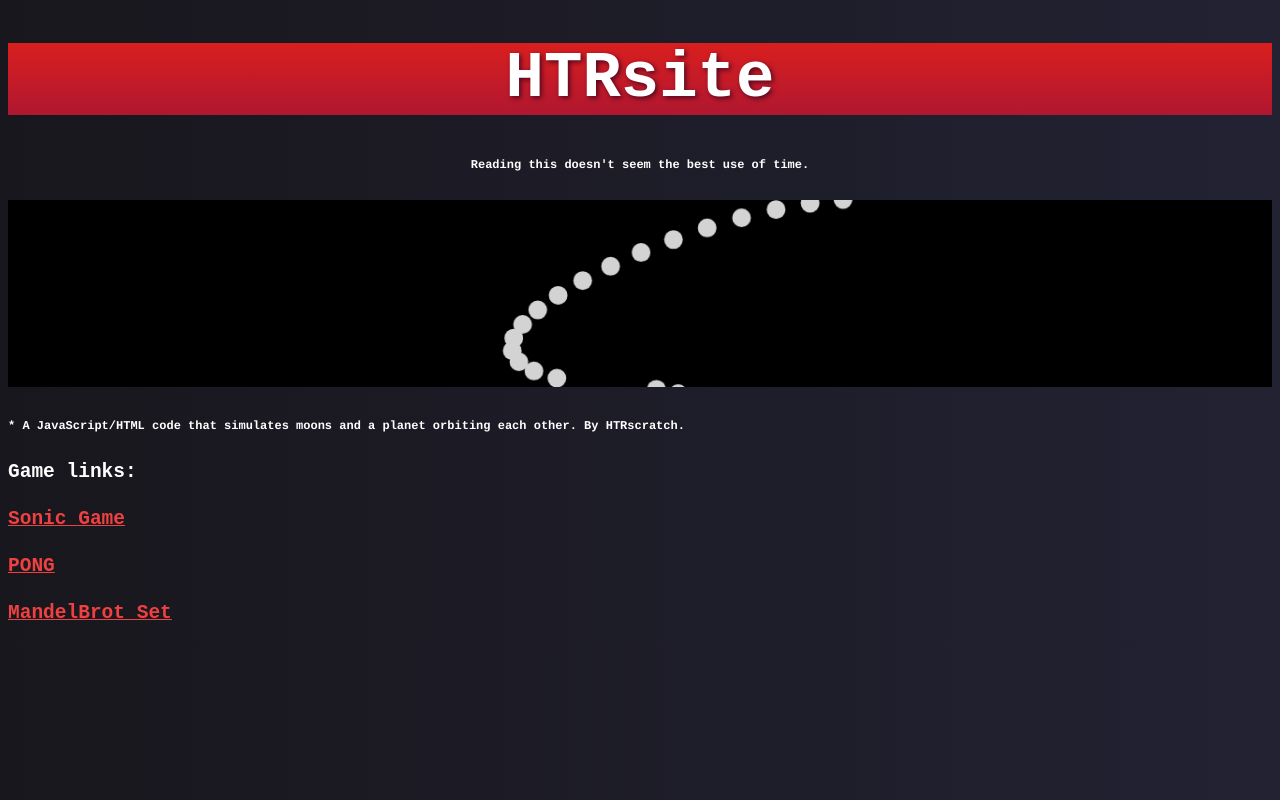
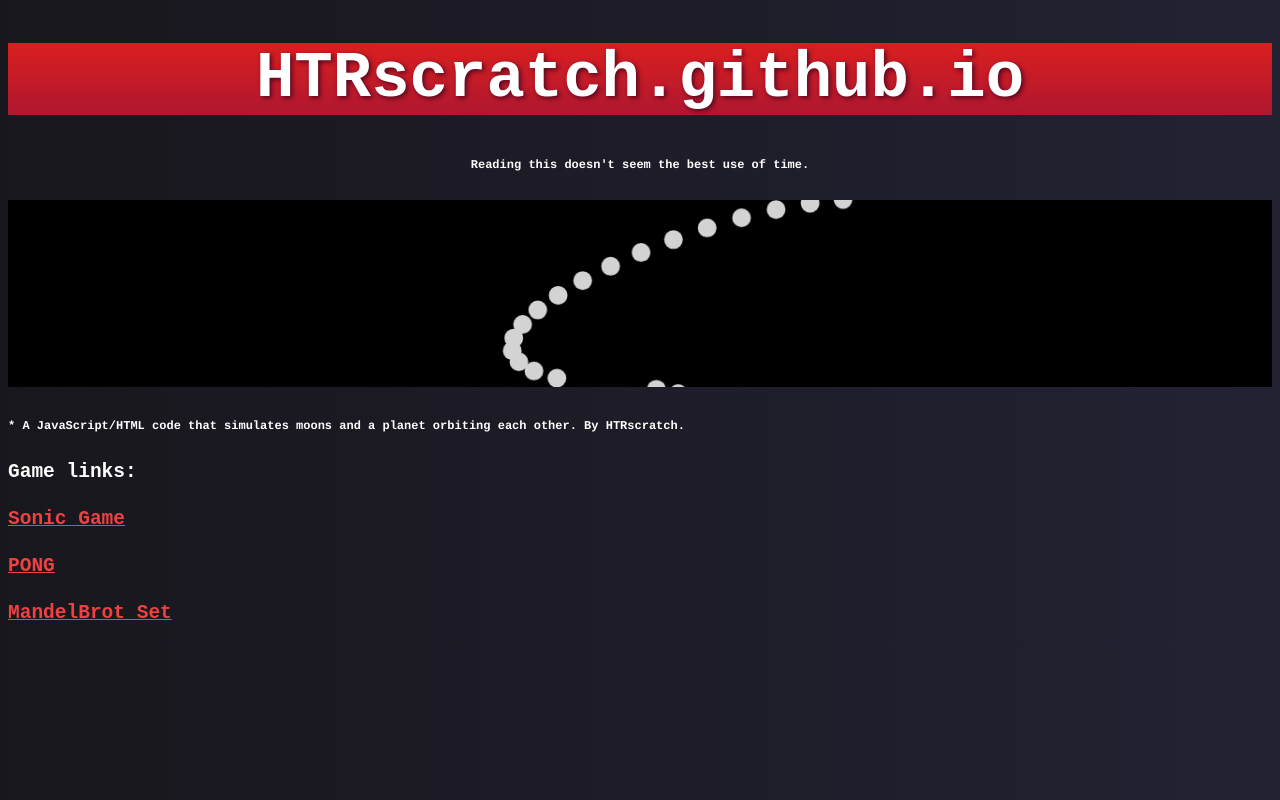
Before and after one commit to HTRscratch/HTRscratch.github.io, a plain HTML site: page index.html in a window 1280 px wide. Drawn offline with Linux system fonts and the light colour scheme.

Commit message:
Site update

```diff
--- a/index.html
+++ b/index.html
@@ -4,7 +4,7 @@
 <html lang = "pt-br">
 	<head>
 		<meta charset = "utf-8">
-		<title> HTRsite </title>
+		<title> HTRscratch's site </title>
 		<style type = "text/css">
 			body{
 			background: linear-gradient(to right, #18171d, #223);
@@ -50,7 +50,7 @@
 		</style>
 	</head>
 	<body>
-		<h1 class = "titulo"> HTRsite </h1>
+		<h1 class = "titulo"> HTRscratch.github.io </h1>
 		<h6 class = "subtitulo"> Reading this doesn't seem the best use of time. </h6>
 		<canvas id = "canvas" width="1350" height="200" style="width: 100%;"></canvas>
 		<script>
```
